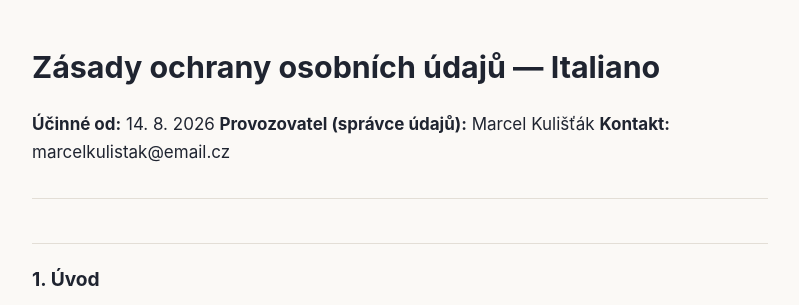
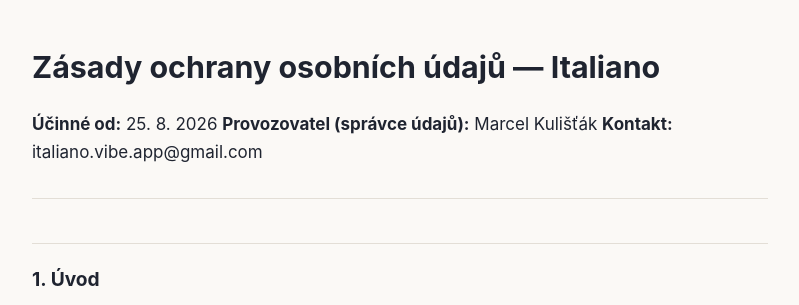
Before and after one commit to kulistakmarcel/italiano-privacy, a Jekyll site: the page built from index.md, in a window 1280 px wide and 900 px high. Shown: the top 305 px of the window, without its empty margins (240-1039 px from the left). Built offline with Jekyll 4.4.1, drawn with Linux system fonts in a browser that asks for light colours; our own code applies the rules of GitHub Pages for plain Markdown files; some of the changed text lies outside the part shown.

Commit message:
Kontakt zmenen na italiano.vibe.app@gmail.com
Vyvojarsky ucet pro Google Play vznika na byznys adrese, kontakt v
zasadach je s nim sjednoceny. Ucinnost posunuta na 25. 8. 2026.

```diff
--- a/index.md
+++ b/index.md
@@ -4,9 +4,9 @@ layout: default
 
 # Zásady ochrany osobních údajů — Italiano
 
-**Účinné od:** 14. 8. 2026
+**Účinné od:** 25. 8. 2026
 **Provozovatel (správce údajů):** Marcel Kulišťák
-**Kontakt:** marcelkulistak@email.cz
+**Kontakt:** italiano.vibe.app@gmail.com
 
 ---
 
@@ -132,7 +132,7 @@ nesmaže ani lokálně, aby nevznikl stav „lokálně smazáno, v cloudu zůsta
 jistotu, použij nejdřív „Smazat účet a data".
 
 **Smazání na žádost:** pokud už aplikaci nemáš nainstalovanou nebo se ti mazání
-nepodařilo, napiš na **marcelkulistak@email.cz** a data smažeme. Vyřídíme to
+nepodařilo, napiš na **italiano.vibe.app@gmail.com** a data smažeme. Vyřídíme to
 nejpozději do 30 dnů. Bez identifikátoru zařízení nedokážeme tvá data v databázi
 dohledat, proto do žádosti prosím uveď, kdy a na jakém zařízení jsi aplikaci
 používal.
@@ -182,4 +182,4 @@ v popisu v obchodě. Aktuální verze je vždy dostupná na adrese:
 
 ## 14. Kontakt
 
-Marcel Kulišťák, e-mail: **marcelkulistak@email.cz**
+Marcel Kulišťák, e-mail: **italiano.vibe.app@gmail.com**
```
